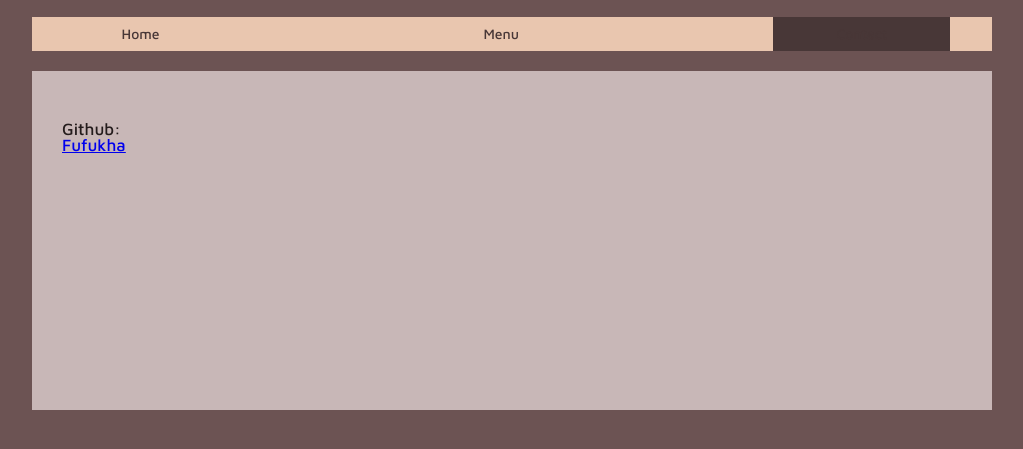
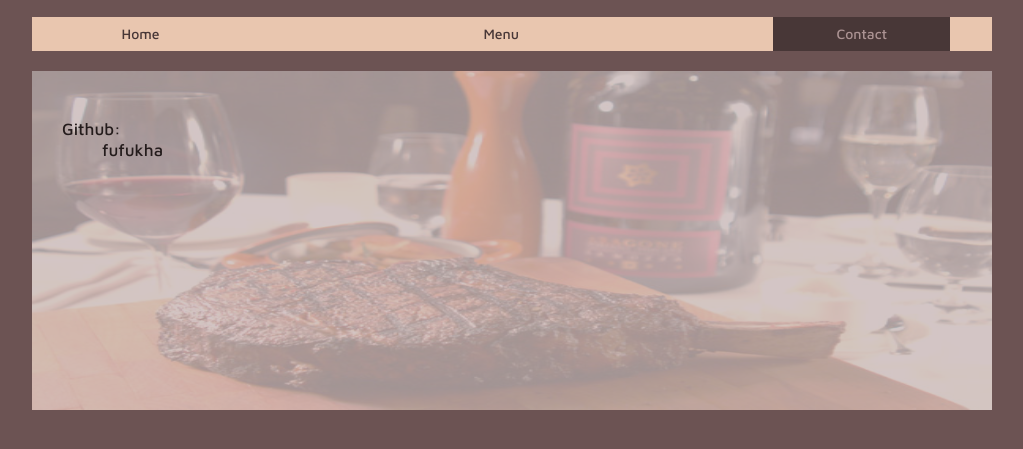
Before and after one commit to fufukha/fufus_restaurant, a plain HTML site: page index.html in a window 1280 px wide. Both pictures are taken after a click on the item "Contact". Shown: the part 187-636 px from the top of the page, without its empty margins (128-1151 px from the left). Drawn offline with nearby package versions, Linux system fonts and the light colour scheme.

Commit message:
Add dd style

```diff
--- a/css/style.css
+++ b/css/style.css
@@ -91,7 +91,7 @@ Grid
 }
 
 .col-8 {
-	width: 66.66%;
+	width: 66.67%;
 }
 
 .col-4 {
@@ -127,7 +127,7 @@ header {
 	padding-right: 20px;
 }
 
-.navbar li {
+.navbar_tab {
 	display: inline-block;
 	width: 16%;
 	margin-right: 19.5%;
@@ -137,8 +137,14 @@ header {
 	text-align: center;
 }
 
-.navbar li:last-child {
+.navbar_tab:last-child {
 	margin-right: 0;
+}
+
+.navbar_tab:hover {
+	font-weight: 700;
+	font-size: 1.07em;
+	cursor: pointer;
 }
 
 .active {
@@ -178,6 +184,7 @@ hero
 	display: flex;
 	justify-content: center;
 	align-items: center;
+	cursor: pointer;
 }
 
 .hero_top-panel {
@@ -189,12 +196,12 @@ hero
 .hero_bottom-panel {
 	background: #483e37;
 	color: #c8b7b7;
-	height: 60%;
+	height: 60.01%;
 }
 
 /*Menu*/
 
-.hero_img--menu {
+.hero_img--ext {
 	background: url('../img/hero.jpg') no-repeat;
 	background-size: 100% 100%;
 	-webkit-filter: opacity(0.2);
@@ -220,10 +227,34 @@ hero
 
 }
 
+dd {
+	margin: 5px 0 5px 40px;
+}
+
 .hidden {
 	display: none;
 }
 
+
+/*
+========================================
+Links
+========================================
+*/
+
+a:link,
+a:visited {
+	text-decoration: none;
+	color: inherit;
+}
+
+a:hover {
+	font-weight: 700;
+}
+
+a:active {
+	color: inherit;
+}
 
 /*
 ========================================
@@ -262,5 +293,6 @@ h3 {
 }
 
 .hero_list {
+	text-transform: none;
 	font-size: 1.2em;
 }
```
